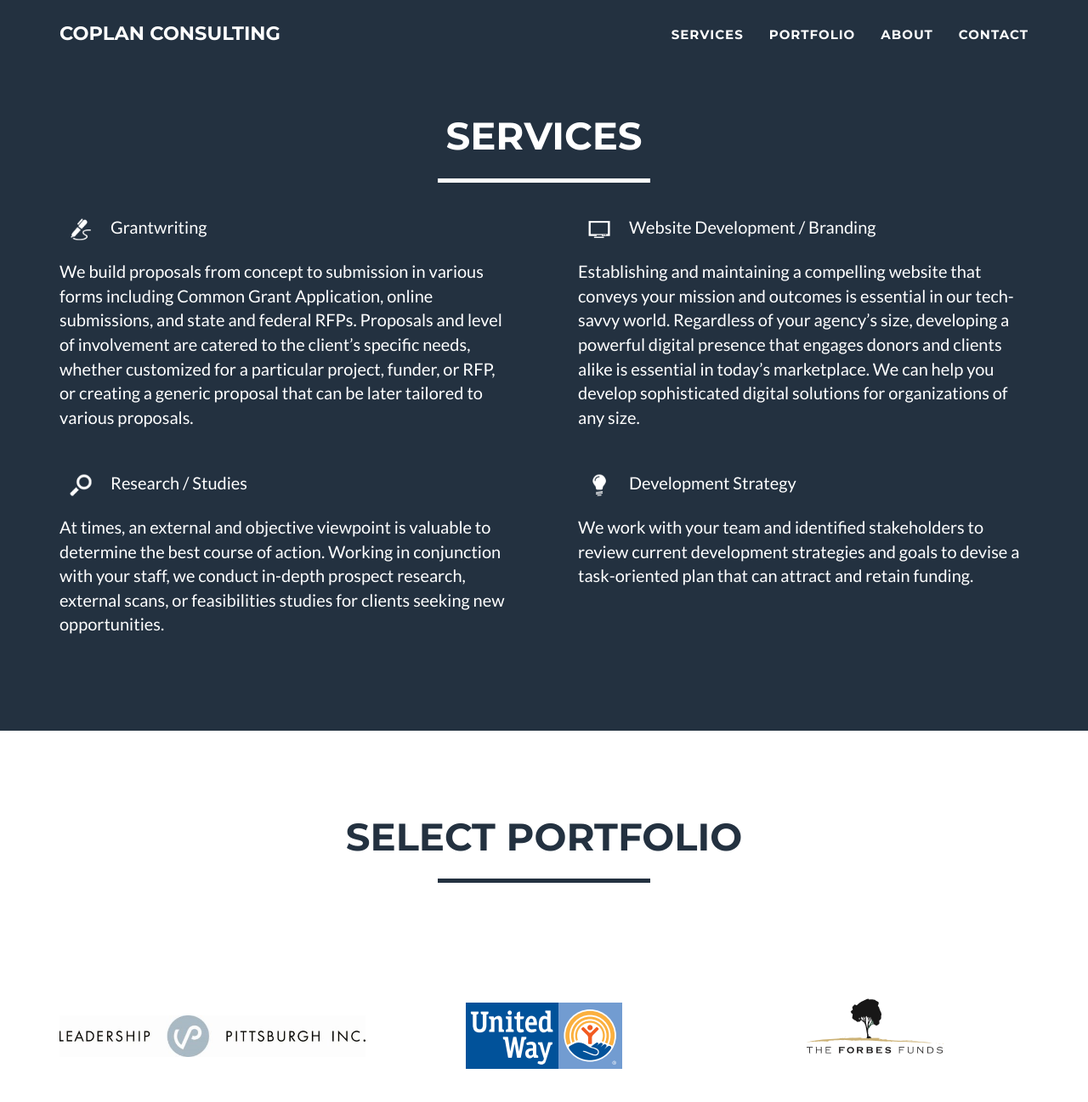
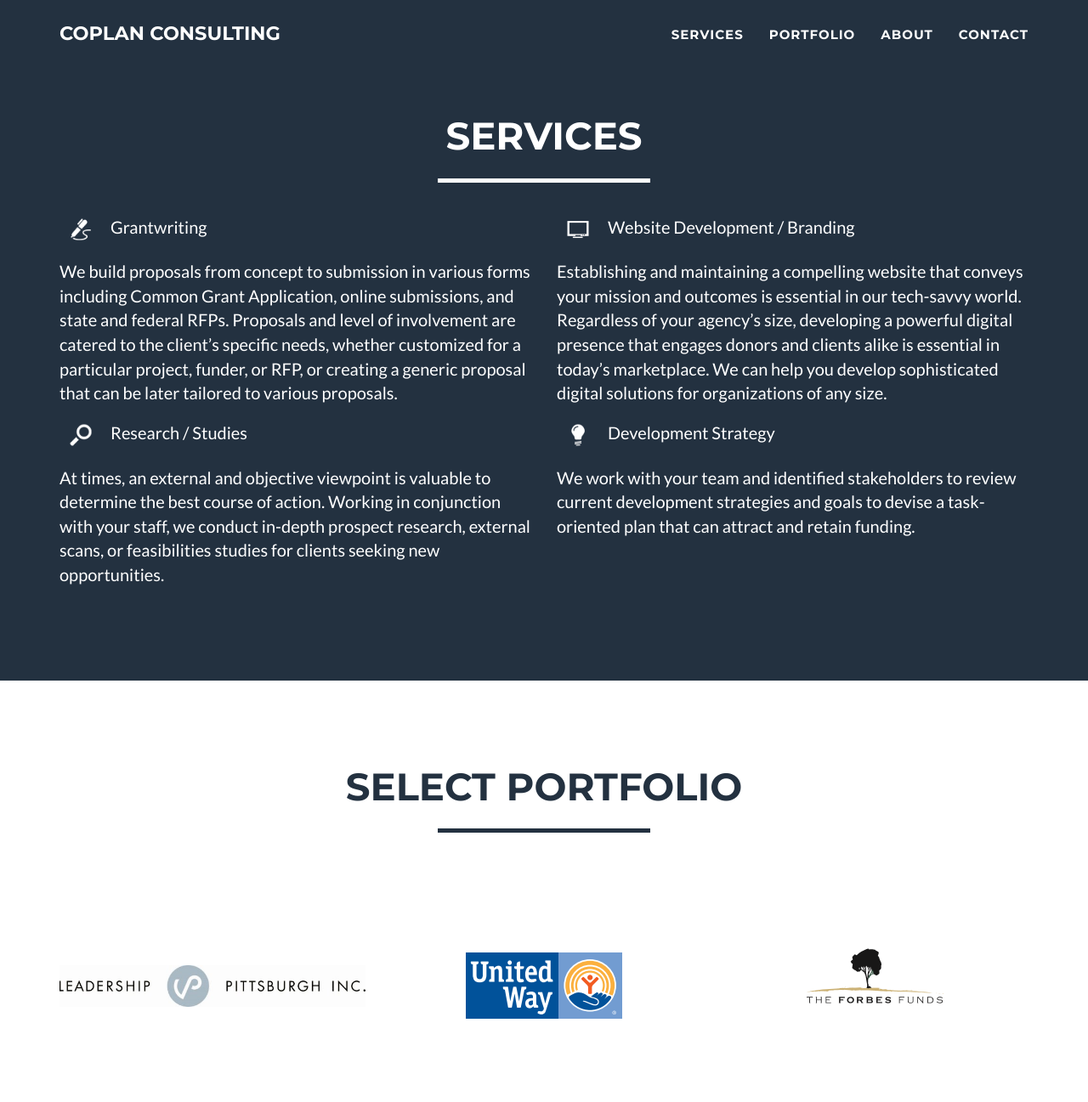
Before and after one commit to ccoplan/ccoplan.github.io, a Jekyll site: the page built from index.html, in a window 1280 px wide and 1400 px high, scrolled down 688 px. Shown: the top 1297 px of the window at 85% size. Built offline with Jekyll 4.4.1, drawn with Linux system fonts in a browser that asks for light colours.

Commit message:
Attempting to fix mobile bug.

```diff
--- a/_includes/services.html
+++ b/_includes/services.html
@@ -9,32 +9,32 @@
     </div>
 
     <style>
-      @media screen and (min-width: 1200px) {
-      #toprow{
-      padding-bottom: 30px !important;
-      }
+      <!-- @media screen and (min-width: 1200px) { -->
+      <!-- #toprow{ -->
+      <!-- padding-bottom: 30px !important; -->
+      <!-- } -->
 
-      .left{
-      padding-right: 40px !important;
-      }
+      <!-- .left{ -->
+      <!-- padding-right: 40px !important; -->
+      <!-- } -->
 
-      .right{
-      padding-left:40px !important;
-      }
-      }
+      <!-- .right{ -->
+      <!-- padding-left:40px !important; -->
+      <!-- } -->
+      <!-- } -->
 
-      @media screen and (max-width: 1199px){
-      .title-header {
-      margin-top: 25px;
-      }
-      }
+      <!-- @media screen and (max-width: 1199px){ -->
+      <!-- .title-header { -->
+      <!-- margin-top: 25px; -->
+      <!-- } -->
+      <!-- } -->
 
 
 
-      .img-logo {
-      width: 50px !important;
-      height: 50px !important;
-      }
+      <!-- .img-logo { -->
+      <!-- width: 50px !important; -->
+      <!-- height: 50px !important; -->
+      <!-- } -->
     </style>
 
     <div class="row" id="toprow">
```
